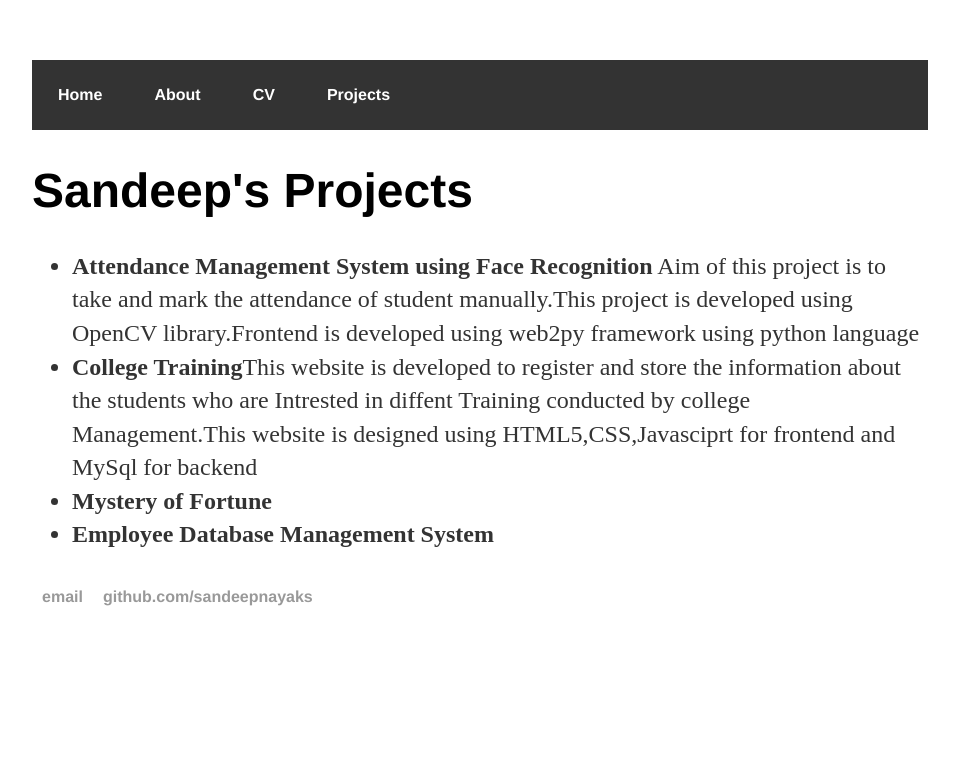
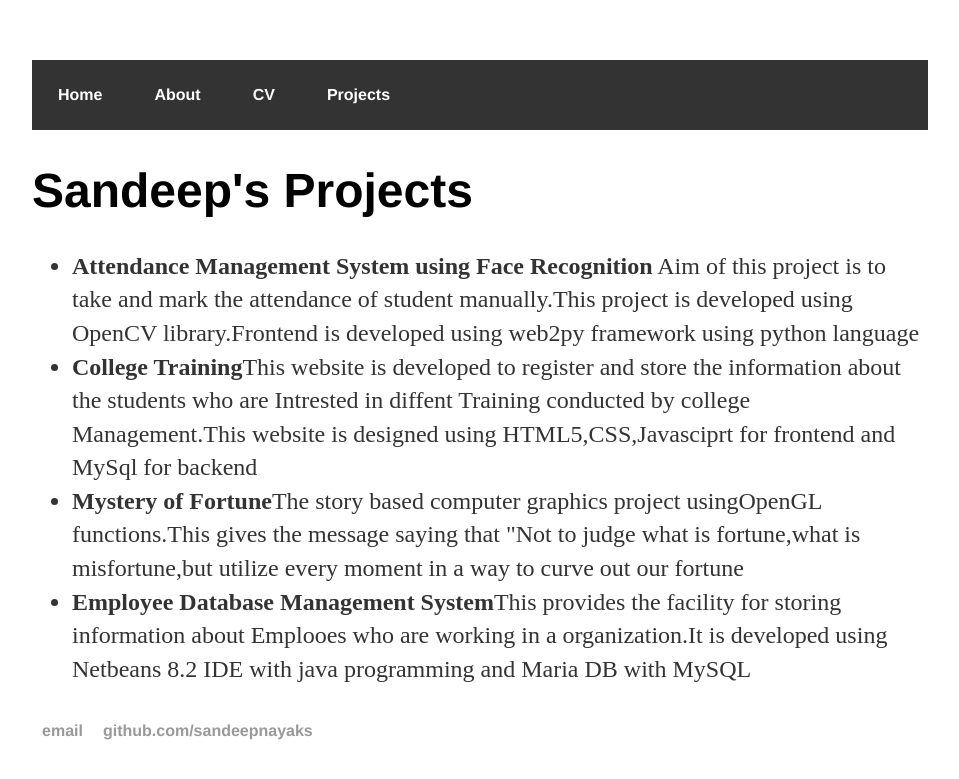
Before and after one commit to sandeepnayaks/sandeepnayaks.github.io, a Jekyll site: the page built from blog/index.html, in a window 1280 px wide. Shown: the top 779 px of the page, without its empty margins (160-1119 px from the left). Built offline with Jekyll 4.4.1, drawn with Linux system fonts in a browser that asks for light colours.

Commit message:
Update index.html

```diff
--- a/blog/index.html
+++ b/blog/index.html
@@ -14,6 +14,6 @@
   <li><strong>Attendance Management System using Face Recognition</strong>
     Aim of this project is to take and mark the attendance of student manually.This project is developed using OpenCV library.Frontend is developed using web2py framework using python language</li>
   <li><strong>College Training</strong>This website is developed to register and store the information about the students who are Intrested in diffent Training conducted by college Management.This website is designed using HTML5,CSS,Javasciprt for frontend and MySql for backend</li>
-  <li><strong>Mystery of Fortune</strong></li>
-  <li><strong>Employee Database Management System</strong></li>
+  <li><strong>Mystery of Fortune</strong>The story based computer graphics project usingOpenGL functions.This gives the message saying that "Not to judge what is fortune,what is misfortune,but utilize every moment in a way to curve out our fortune</li>
+  <li><strong>Employee Database Management System</strong>This provides the facility for storing information about Emplooes who are working in a organization.It is developed using Netbeans 8.2 IDE with java programming and Maria DB with MySQL</li>
 </ul>
```
